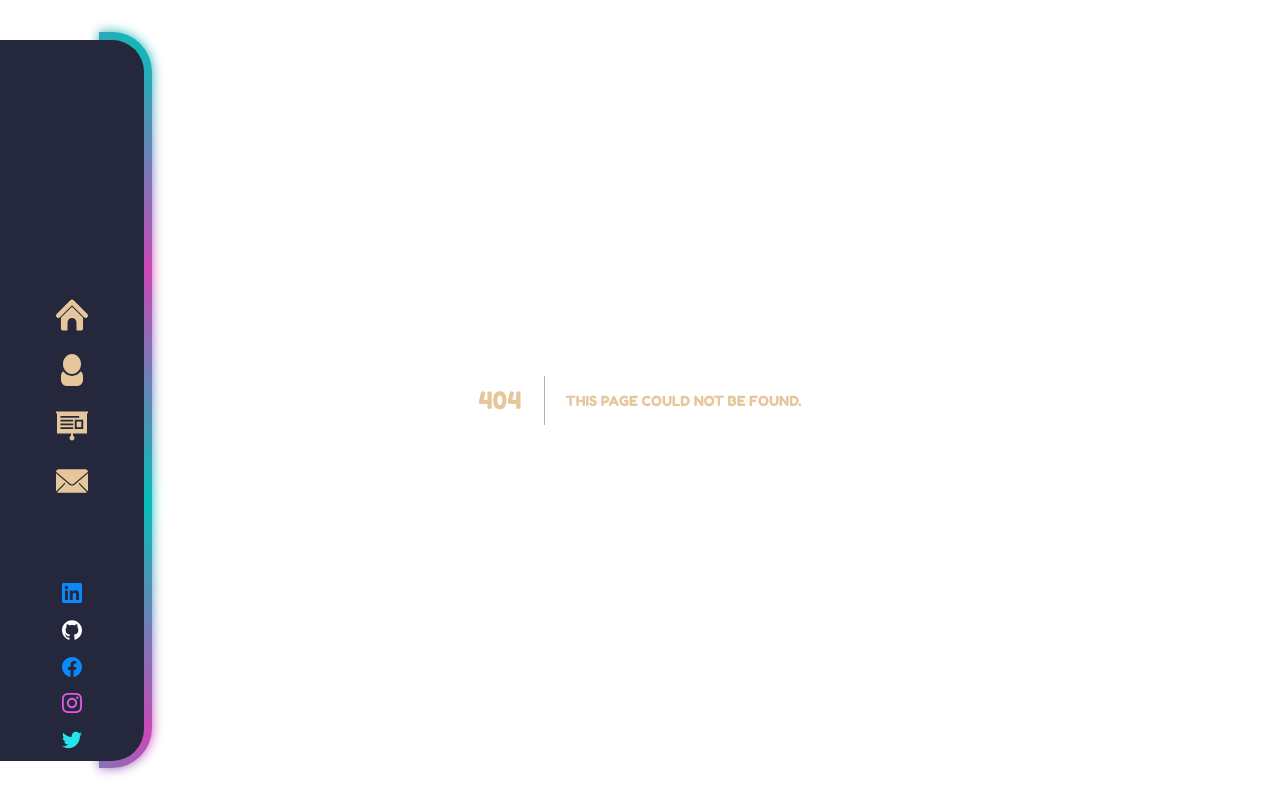
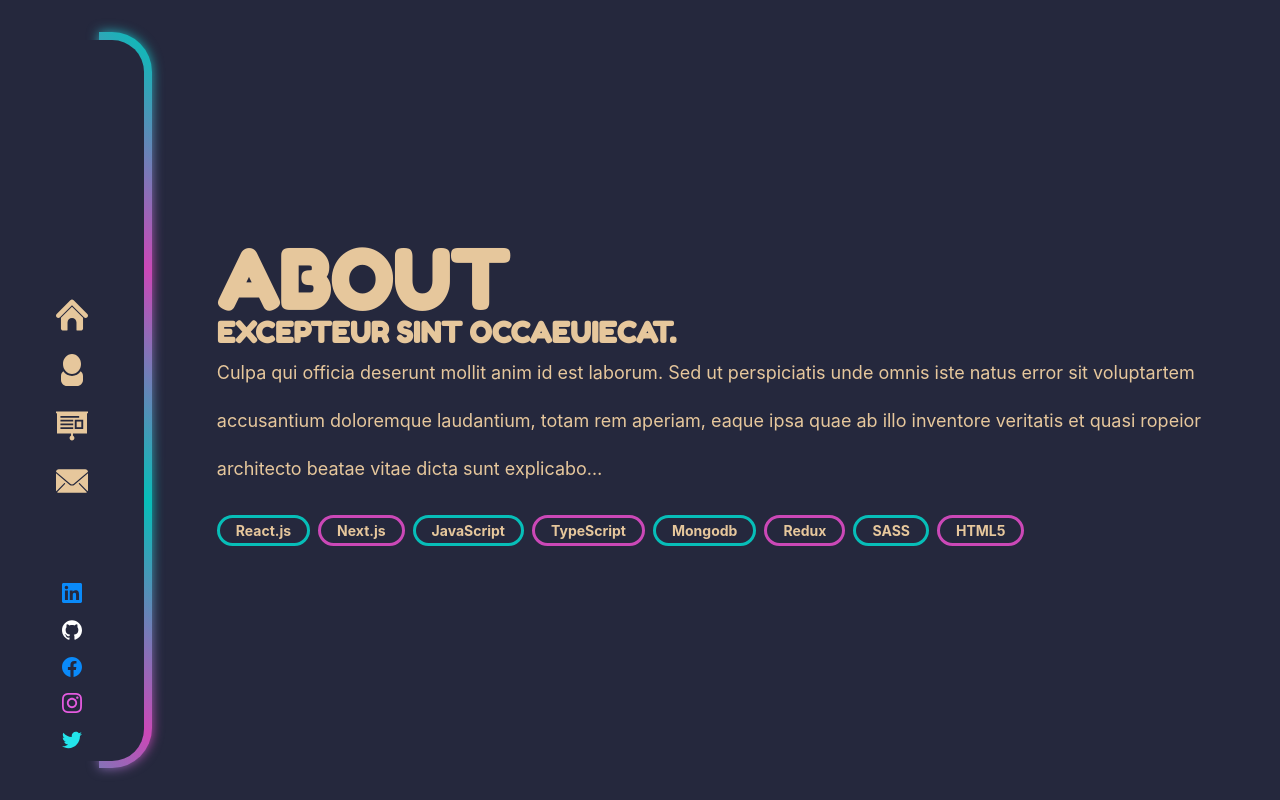
Before and after one commit to HyRALis/Portfolio, a Next.js app: page /about in a window 1280 px wide. Before the commit this address had no page. Built offline with nearby package versions, Linux system fonts and the light colour scheme.

Commit message:
Created About page component and Tag component with respective modules

```diff
--- a/components/Tag.jsx
+++ b/components/Tag.jsx
@@ -0,0 +1,19 @@
+import { motion, AnimatePresence } from "framer-motion";
+
+import styles from "../styles/modules/Tag.module.scss";
+
+import { tagVariant } from "./animationVariants";
+
+export const Tag = ({ TagContent, BorderColor }) => {
+  return (
+    <AnimatePresence>
+      <motion.div
+        className={styles.tag}
+        style={{ borderColor: BorderColor }}
+        variants={tagVariant}
+      >
+        {TagContent}
+      </motion.div>
+    </AnimatePresence>
+  );
+};
--- /dev/null
+++ b/pages/about.js
@@ -0,0 +1,57 @@
+import { motion } from "framer-motion";
+import { Tag } from "../components/Tag";
+import Image from "next/image";
+
+import styles from "../styles/modules/About.module.scss";
+import { tagStagger } from "../components/animationVariants";
+
+const About = ({ Width }) => {
+  return (
+    <div className={styles.container}>
+      <main className={styles.main}>
+        <h1>About</h1>
+        <div className={styles.content}>
+          {/* <div className="styles heroImage">
+            <Image
+              src="/assets/images/my_image.jpg"
+              height={1440}
+              width={1440}
+              alt="Petar Trajanoski's Picture"
+              loading="eager"
+              priority={true}
+            />
+          </div> */}
+          {/* <img
+            src="/assets/images/my_image.jpg"
+            alt="Petar Trajanoski Picture"
+          /> */}
+          <h3>Excepteur sint occaeuiecat.</h3>
+          <p>
+            Culpa qui officia deserunt mollit anim id est laborum. Sed ut
+            perspiciatis unde omnis iste natus error sit voluptartem accusantium
+            doloremque laudantium, totam rem aperiam, eaque ipsa quae ab illo
+            inventore veritatis et quasi ropeior architecto beatae vitae dicta
+            sunt explicabo…
+          </p>
+          <motion.div
+            className={styles.tagsContainer}
+            variants={tagStagger}
+            initial="initial"
+            animate="dom"
+          >
+            <Tag TagContent={"React.js"} BorderColor="#07beb8" />
+            <Tag TagContent={"Next.js"} BorderColor="#cb48b7" />
+            <Tag TagContent={"JavaScript"} BorderColor="#07beb8" />
+            <Tag TagContent={"TypeScript"} BorderColor="#cb48b7" />
+            <Tag TagContent={"Mongodb"} BorderColor="#07beb8" />
+            <Tag TagContent={"Redux"} BorderColor="#cb48b7" />
+            <Tag TagContent={"SASS"} BorderColor="#07beb8" />
+            <Tag TagContent={"HTML5"} BorderColor="#cb48b7" />
+          </motion.div>
+        </div>
+      </main>
+    </div>
+  );
+};
+
+export default About;
--- /dev/null
+++ b/styles/modules/About.module.scss
@@ -0,0 +1,62 @@
+@import "../variables.scss";
+
+.container {
+  position: relative;
+  height: calc(100vh - 5rem);
+  padding: 1.875rem 0.5rem 0px 0.5rem;
+  display: flex;
+  flex-direction: column;
+  justify-content: center;
+  align-items: center;
+  background-color: $bg-dark;
+  margin: 0 0 5rem 0;
+}
+.main {
+  padding: 0 1rem;
+  height: 100%;
+  width: 100%;
+  display: flex;
+  flex-direction: column;
+  align-items: flex-start;
+  justify-content: flex-start;
+  overflow-x: scroll;
+  svg {
+    display: none;
+  }
+  .content {
+    h3 {
+      font-family: $font-B;
+    }
+    .tagsContainer {
+      width: 100%;
+      display: flex;
+      flex-wrap: wrap;
+      padding: 1.375rem 0 0 0;
+    }
+  }
+}
+
+@media (min-width: $break-md) {
+  .container {
+    padding: 0.5rem 0;
+    width: calc(100vw - 9rem);
+    height: 100%;
+    margin: 0 0 0 9rem;
+    align-items: center;
+    justify-content: center;
+  }
+  .main {
+    position: relative;
+    width: 90%;
+    height: 92%;
+    align-items: flex-start;
+    justify-content: center;
+    svg {
+      position: absolute;
+      top: 0;
+      right: 0;
+      width: 70%;
+      height: initial;
+    }
+  }
+} ;
--- /dev/null
+++ b/styles/modules/Tag.module.scss
@@ -0,0 +1,16 @@
+@import "../variables.scss";
+
+.tag {
+  display: flex;
+  justify-content: center;
+  align-items: center;
+  flex-shrink: 0;
+  font-size: 0.875rem;
+  font-weight: 700;
+  color: $copper;
+  border: 3px solid;
+  border-radius: 25px;
+  padding: 0.25rem 1rem;
+  width: max-content;
+  margin: 0 0.5rem 0.5rem 0;
+}
```
